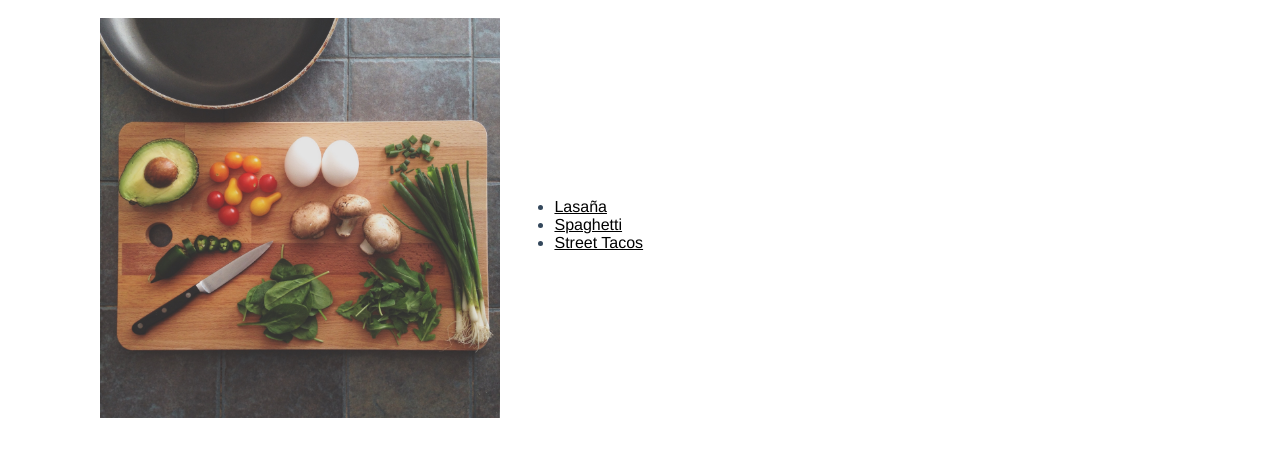
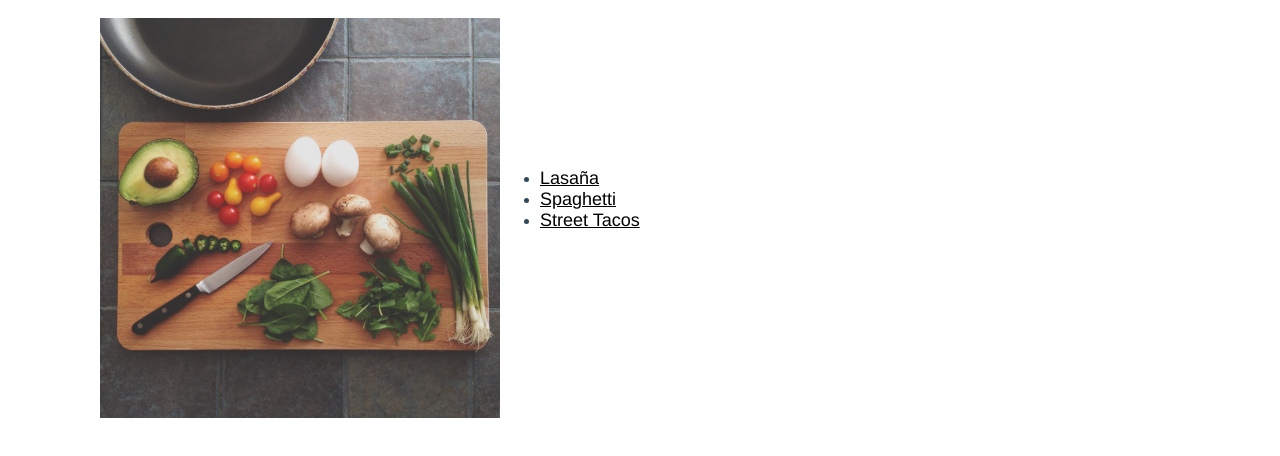
Before and after one commit to MytsicRocha/odin-recipes, a plain HTML site: page index.html in a window 1280 px wide. Shown: the part 122-578 px from the top of the page. Drawn offline with Linux system fonts and the light colour scheme.

Commit message:
Configurar Flexbox

```diff
--- a/cssc/style.css
+++ b/cssc/style.css
@@ -23,17 +23,18 @@ body{
     color: black;
 }
 
+div{
+    display: flex;
+    flex: 1;
+}
+
 #lista{
-    display: inline-block;
-    padding: 50px;
-    position: relative;
-    bottom: 170px;
-
+    margin-top: 150px;
 }
 
 .l1,
 .l2,
 .l3{
     color: black;
-    font-size: medium;
+    font-size: large;
 }
--- a/index.html
+++ b/index.html
@@ -8,11 +8,12 @@
 
     <body>
         <h1 class="titulo">Recetas de Odín</h1>
+        <div>
         <img class="libro" src="./images/libro1.jpg" height="400" width="400">
         <ul id="lista">
             <li><a class="l1" href="./recipes/lasagna.html">Lasaña</a></li>
             <li><a class="l2" href="./recipes/spaghetti.html">Spaghetti</a></li>
             <li><a class="l3" href="./recipes/streetacos.html">Street Tacos</a></li>
-        </ul>
+        </ul></div>
     </body>
 </html>
```
